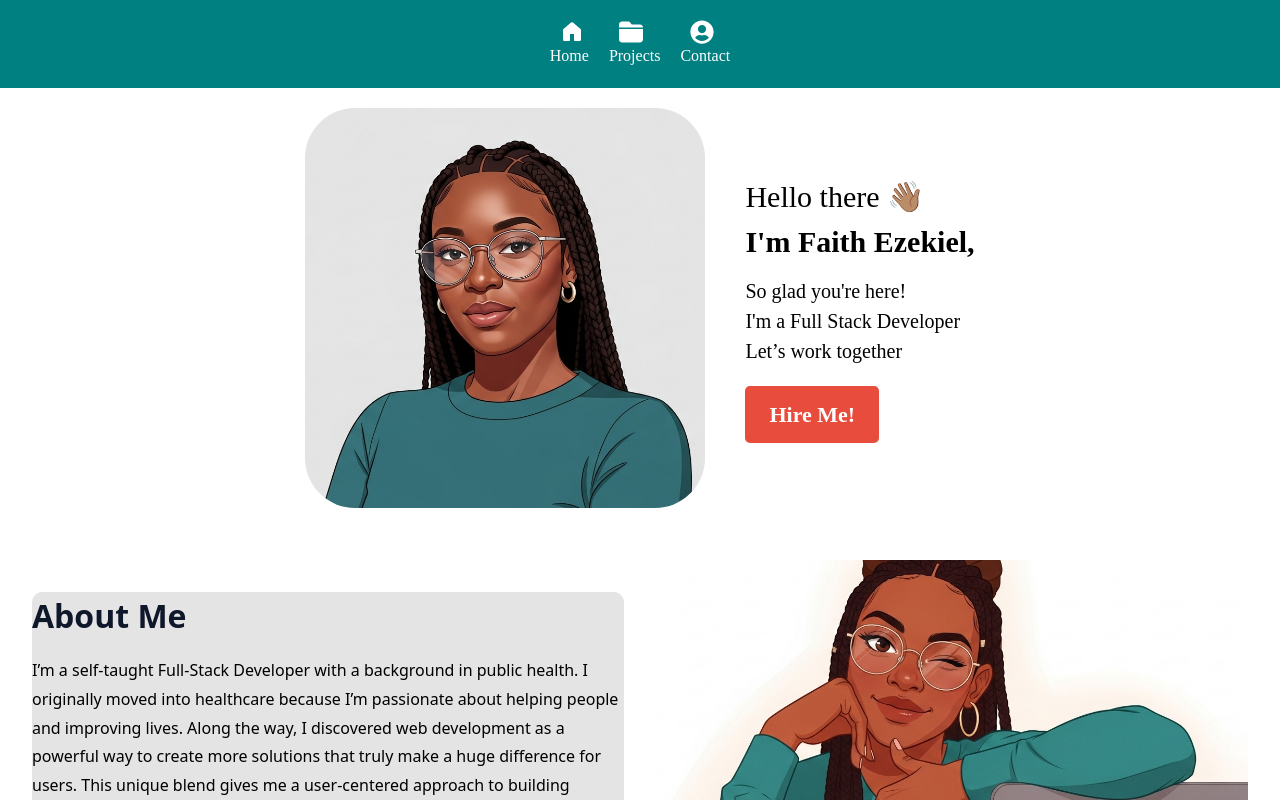
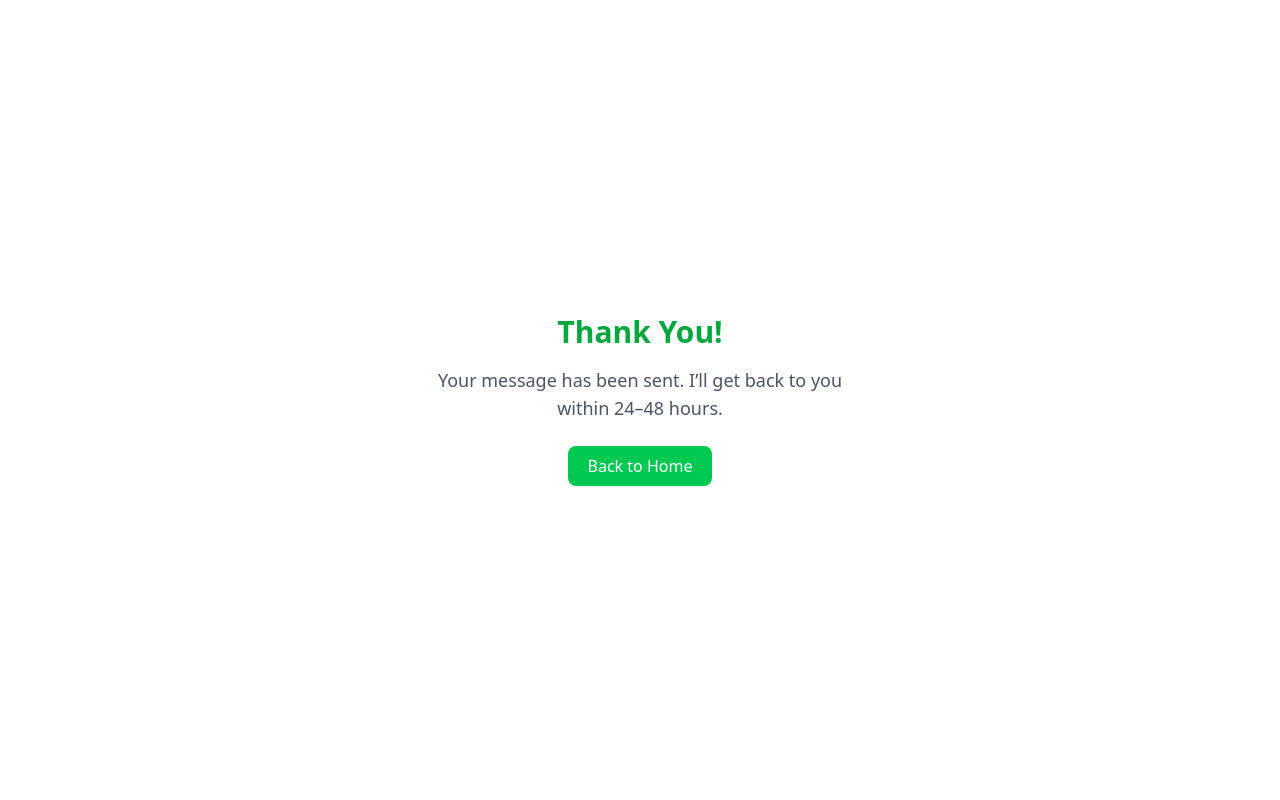
Before and after one commit to Faith-600/My-Portfolio, a React (Vite) app: page /thankyou in a window 1280 px wide. Shown: the top 800 px of the page. Built offline with nearby package versions, Linux system fonts and the light colour scheme.

Commit message:
Made a cutomised Tahnk you page

```diff
--- a/src/App.jsx
+++ b/src/App.jsx
@@ -1,10 +1,16 @@
 import Home from "./Component/Home";
 import About from "./Component/About";
-
+import { BrowserRouter, Routes, Route } from "react-router-dom";
+import ThankYou from "./Component/Thankyou";
 
 function App() {
   return (
-    <Home/>
+    <BrowserRouter>
+      <Routes>
+        <Route path="/" element={<Home />} />
+        <Route path="/thankyou" element={<ThankYou />} />
+      </Routes>
+    </BrowserRouter>
   );
 }
 
--- a/src/Component/Contact.jsx
+++ b/src/Component/Contact.jsx
@@ -12,11 +12,11 @@ function Contact() {
           method="POST"
         >
 
-            {/* <input
+            <input
     type="hidden"
     name="_next"
-    value="http://localhost:5173//thankyou"
-  /> */}
+    value="https://my-portfolio-sigma-gules-12.vercel.app/thankyou"
+  />
 
           <input
             type="text"
--- a/src/Component/Thankyou.jsx
+++ b/src/Component/Thankyou.jsx
@@ -1,22 +1,22 @@
 
-//  function ThankYou() {
-//   return (
-//     <div className="min-h-screen flex items-center justify-center bg-white px-6">
-//       <div className="text-center max-w-md">
-//         <h1 className="text-3xl font-bold text-green-600 mb-4">
-//           Thank You!
-//         </h1>
-//         <p className="text-gray-600 text-lg mb-6">
-//           Your message has been sent. I’ll get back to you within 24–48 hours.
-//         </p>
-//         <a
-//           href="#home"
-//           className="inline-block bg-green-500 text-white px-5 py-2 rounded-lg hover:bg-green-600 transition"
-//         >
-//           Back to Home
-//         </a>
-//       </div>
-//     </div>
-//   );
-// }
-// export default ThankYou
+ function ThankYou() {
+  return (
+    <div className="min-h-screen flex items-center justify-center bg-white px-6">
+      <div className="text-center max-w-md">
+        <h1 className="text-3xl font-bold text-green-600 mb-4">
+          Thank You!
+        </h1>
+        <p className="text-gray-600 text-lg mb-6">
+          Your message has been sent. I’ll get back to you within 24–48 hours.
+        </p>
+        <a
+          href="/"
+          className="inline-block bg-green-500 text-white px-5 py-2 rounded-lg hover:bg-green-600 transition"
+        >
+          Back to Home
+        </a>
+      </div>
+    </div>
+  );
+}
+export default ThankYou
```
